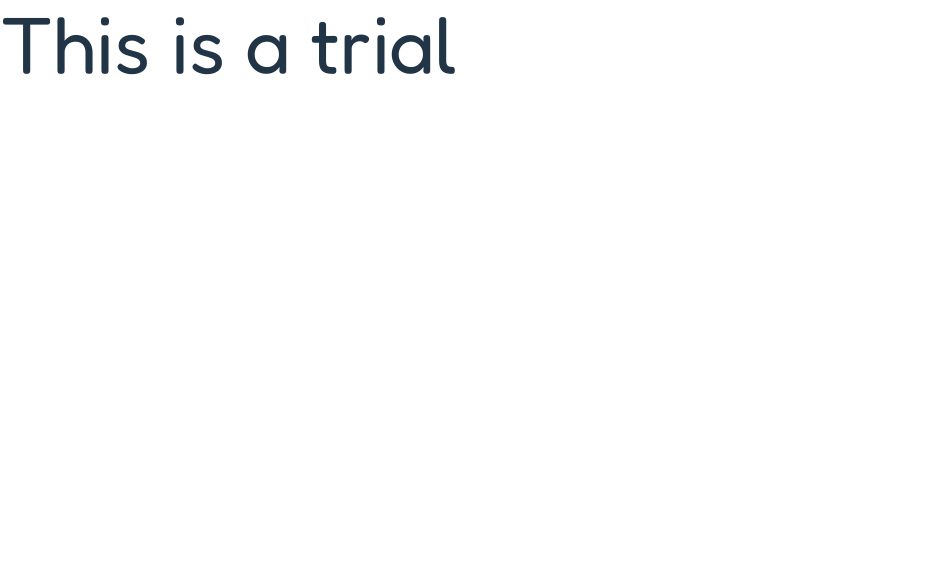
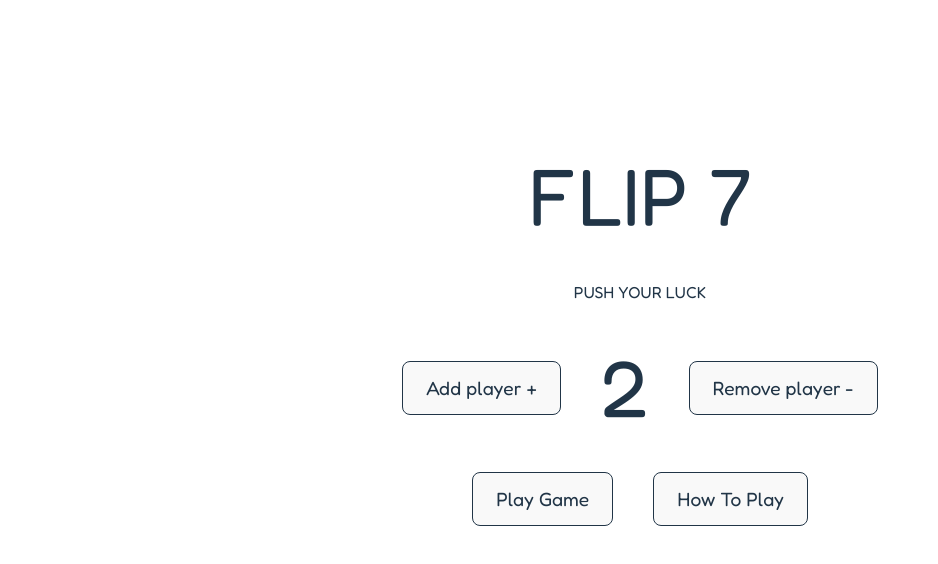
Before and after one commit to Nazrawit-T-B/Flip-7-Online, a React app in the folder Game/: page / in a window 1280 px wide. Shown: the top 564 px of the page, without its empty margins (0-938 px from the left). Built offline with nearby package versions, Linux system fonts and the light colour scheme; the HTML template or start-up script is replaced by a standard one.

Commit message:
Landing page to select the number of players

```diff
--- a/Game/src/App.jsx
+++ b/Game/src/App.jsx
@@ -1,6 +1,54 @@
-function App(){
-  return(
-    <h1>This is a trial</h1>
-  )
-}
+import { useState } from "react";
+import "./app.css";
+import {useNavigate} from 'react-router-dom';
+const App = () => {
+  const nav=useNavigate();
+  const [players, setplayers] = useState(2);
+
+  const addPlayer = () => {
+    const value = players + 1;
+    if (value < 6) {
+      setplayers(value);
+    } else {
+      setplayers(6);
+    }
+  };
+
+  const removePlayer = () => {
+    const value = players - 1;
+    if (value > 2) {
+      setplayers(value);
+    } else {
+      setplayers(2);
+    }
+  };
+
+  const navigate=()=>{
+    nav('./pages/howto')
+  }
+
+  return (
+
+    <div className="flex flex-col items-center justify-center gap-10 m-30">
+      <h1>FLIP 7</h1>
+      <h3> PUSH YOUR LUCK</h3>
+      <div className="flex flex-row items-center justify-center gap-10">
+        <div>
+          <button onClick={addPlayer}>Add player +</button>
+        </div>
+        <div className="player-count">
+          <h1>{players}</h1>
+        </div>
+        <div>
+          <button onClick={removePlayer}>Remove player -</button>
+        </div>
+      </div>
+      <div className="flex flex-row items-center justify-center gap-10">
+        <button>Play Game </button>
+        <button onClick={()=>{nav('/howto')}}>How To Play</button>
+      </div>
+    </div>
+
+  );
+};
 export default App;
```
